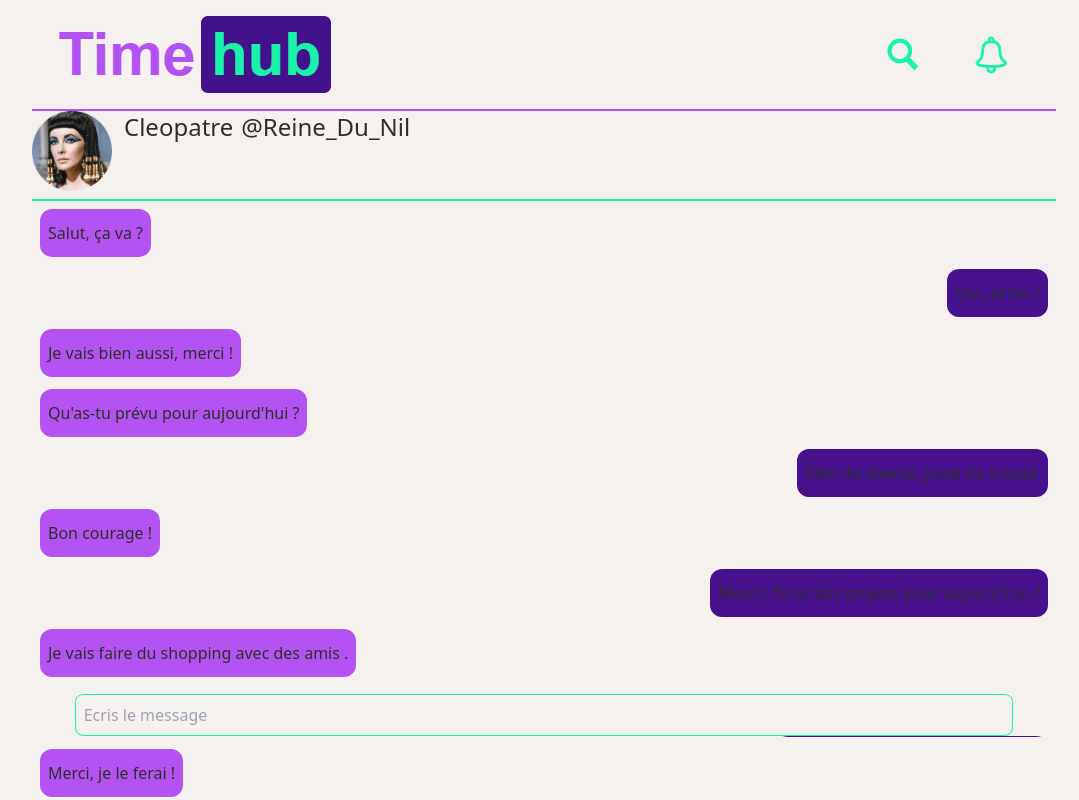
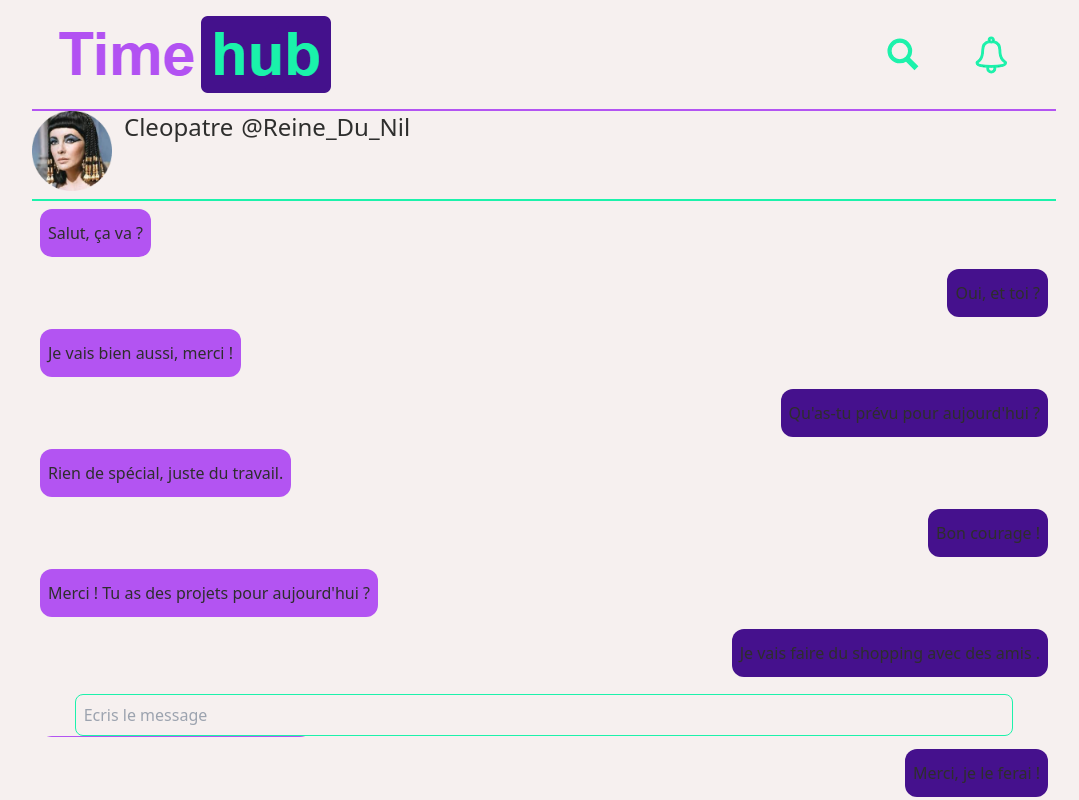
Before and after one commit to DavidDcl/TimeHub-Project, a React (Vite) app in the folder frontend/: page /chatpage/1 in a window 1280 px wide. Shown: the top 800 px of the page, without its empty margins (96-1175 px from the left). Built offline with nearby package versions, Linux system fonts and the light colour scheme.

Commit message:
nav && routes

```diff
--- a/frontend/index.html
+++ b/frontend/index.html
@@ -2,7 +2,7 @@
 <html lang="en">
   <head>
     <meta charset="UTF-8" />
-    <link />
+    <link rel="icon" type="image/svg+xml" href="public/logonavxl.svg" />
     <meta name="viewport" content="width=device-width, initial-scale=1.0" />
     <title>TimeHub</title>
   </head>
--- a/frontend/src/App.jsx
+++ b/frontend/src/App.jsx
@@ -7,19 +7,21 @@
 import ChatPageId from "./pages/ChatPageId";
 import ProfilePage from "./pages/ProfilePage";
 import SearchPage from "./pages/SearchPage";
+import { useState } from "react";
 
 const App = () => {
+  const [ok, setOK] = useState(false);
   return (
     <>
       <BrowserRouter>
         <div className="md:flex md:flex-col">
-          <NavBar />
+          <NavBar setOk={setOK} ok={ok} />
           <main className="md:flex md:justify-center mb-[5rem] md:mb-0">
             <div className="md:max-w-5xl md:w-full">
               <Routes>
-                <Route path="/" element={<Home />} />
+                <Route path="/" element={<Home setOk={setOK} ok={ok} />} />
                 <Route path="/chatpage" element={<ChatPage />} />
-                <Route path="/chatpage/:id" element={<ChatPageId />} />
+                <Route path="/chatpage/1" element={<ChatPageId />} />
                 <Route path="/profile/:id" element={<ProfilePage />} />
                 <Route path="/search" element={<SearchPage />} />
               </Routes>
--- a/frontend/src/components/ConversationList.jsx
+++ b/frontend/src/components/ConversationList.jsx
@@ -1,13 +1,7 @@
-import profileP from "../../public/1.png"
-
-import profile2 from "../../public/2.png"
+import profile2 from "../../public/2.png";
+import { Link } from "react-router-dom";
 const ConversationList = () => {
   const conversations = [
-    {
-      utilisateur: "Utilisateur1",
-      message: "Salut, ça va ?",
-      img: profileP,
-    },
     {
       utilisateur: "Utilisateur2",
       message: "Oui, et toi ?",
@@ -33,7 +27,7 @@
       message: "Bon courage !",
       img: "/7.png",
     },
-  ]
+  ];
 
   return (
     <div className="flex flex-col">
@@ -46,10 +40,11 @@
       </div>
       <div className="">
         {conversations.map((conversation, index) => (
-          <div
-            key={index}
-            className="rounded-[1rem] p-2 mb-4 border-2 border-neutral mx-3"
-          >
+          <div key={index}>
+            {index === 0 ? (
+              <div>
+                <Link to="/chatpage/1">
+                  <div className="rounded-[1rem] p-2 mb-4 border-2 border-neutral mx-3">
                     <div className="flex items-center mb-2">
                       <img
                         className="w-12 h-12 rounded-full border-2 border-primary"
@@ -60,12 +55,32 @@
                         {conversation.utilisateur}
                       </p>
                     </div>
+
                     <p>{conversation.message}</p>
+                  </div>
+                </Link>
+              </div>
+            ) : (
+              <div className="rounded-[1rem] p-2 mb-4 border-2 border-neutral mx-3">
+                <div className="flex items-center mb-2">
+                  <img
+                    className="w-12 h-12 rounded-full border-2 border-primary"
+                    src={conversation.img}
+                    alt="user-profile"
+                  />
+                  <p className="dark:text-secondary font-semibold ml-2">
+                    {conversation.utilisateur}
+                  </p>
+                </div>
+
+                <p>{conversation.message}</p>
+              </div>
+            )}
           </div>
         ))}
       </div>
     </div>
-  )
-}
+  );
+};
 
-export default ConversationList
+export default ConversationList;
--- a/frontend/src/components/NavBar.jsx
+++ b/frontend/src/components/NavBar.jsx
@@ -3,7 +3,7 @@
 import pp from "../../public/1.png";
 import logo from "../assets/logo.png";
 
-const NavBar = () => {
+const NavBar = ({ ok }) => {
   return (
     <div className="md:flex md:justify-center">
       <div
@@ -47,6 +47,8 @@
         id="nav tel"
         className="flex items-center justify-between border-b-2 border-primary p-3 md:hidden"
       >
+        {ok && (
+          <Link to="/profile/1" className="flex items-center gap-4">
             <div id="pp" className="flex flex-initial">
               <img
                 src={pp}
@@ -54,6 +56,8 @@
                 className="w-16 border-2 border-primary rounded-full"
               />
             </div>
+          </Link>
+        )}
         <div id="logo" className="ml-6 relative rounded-lg overflow-hidden">
           <Link to="/">
             <div className="absolute inset-0 border-gradient-animation"></div>
--- a/frontend/src/pages/ChatPageId.jsx
+++ b/frontend/src/pages/ChatPageId.jsx
@@ -6,66 +6,66 @@
     { id: 2, message: "Oui, et toi ?" },
     { id: 3, message: "Je vais bien aussi, merci !" },
     {
-      id: 3,
+      id: 4,
       message: "Qu'as-tu prévu pour aujourd'hui ?",
     },
     {
-      id: 4,
+      id: 5,
       message: "Rien de spécial, juste du travail.",
     },
-    { id: 5, message: "Bon courage !" },
+    { id: 6, message: "Bon courage !" },
     {
-      id: 6,
+      id: 7,
       message: "Merci ! Tu as des projets pour aujourd'hui ?",
     },
     {
-      id: 7,
+      id: 8,
       message: "Je vais faire du shopping avec des amis  .",
     },
     {
-      id: 8,
+      id: 9,
       message: "Ça semble amusant ! Profite bien !",
     },
-    { id: 9, message: "Merci, je le ferai !" },
+    { id: 10, message: "Merci, je le ferai !" },
     {
-      id: 10,
+      id: 11,
       message: "Tu as vu le dernier film qui est sorti ?",
     },
     {
-      id: 11,
+      id: 12,
       message: "Non, pas encore. Tu me le recommandes ?",
     },
     {
-      id: 12,
+      id: 13,
       message: "Oui, c'était génial ! Je te le recommande.",
     },
     {
-      id: 13,
+      id: 14,
       message: "Super, je vais le regarder alors.",
     },
     {
-      id: 14,
+      id: 15,
       message: "Tu me diras ce que tu en penses !",
     },
     {
-      id: 15,
+      id: 16,
       message: "Bien sûr, je te ferai un retour.",
     },
     {
-      id: 16,
+      id: 17,
       message: "Merci, j'attends avec impatience !",
     },
-    { id: 17, message: "De rien, c'est avec plaisir !" },
+    { id: 18, message: "De rien, c'est avec plaisir !" },
     {
-      id: 18,
+      id: 19,
       message: "Au fait, as-tu des plans pour le week-end ?",
     },
     {
-      id: 19,
+      id: 20,
       message: "Oui, je vais rendre visite à ma famille.",
     },
     {
-      id: 20,
+      id: 21,
       message: "C'est génial ! Profite de ce moment.",
     },
   ];
--- a/frontend/src/pages/Home.jsx
+++ b/frontend/src/pages/Home.jsx
@@ -1,53 +1,54 @@
-import { useEffect, useState } from "react"
-import Post from "../components/Post"
-import FriendsList from "../components/FriendList"
-import SideBar from "./../components/SideBar"
+import { useEffect, useState } from "react";
+import Post from "../components/Post";
+import FriendsList from "../components/FriendList";
+import SideBar from "./../components/SideBar";
 
-const Home = () => {
-  const [modal, setModal] = useState(true)
-  const [posts, setPosts] = useState(null)
-  const [refresh, setRefresh] = useState(false)
-  const [content, setContent] = useState("")
-  const [active, setActive] = useState(false)
+const Home = ({ setOk }) => {
+  const [modal, setModal] = useState(true);
+  const [posts, setPosts] = useState(null);
+  const [refresh, setRefresh] = useState(false);
+  const [content, setContent] = useState("");
+  const [active, setActive] = useState(false);
 
   useEffect(() => {
-    fetchData()
-  }, [refresh, posts])
+    fetchData();
+  }, [refresh, posts]);
 
   useEffect(() => {
-    const storageModal = localStorage.getItem("modalState")
+    const storageModal = localStorage.getItem("modalState");
     if (storageModal === "false") {
-      setModal(false)
+      setModal(false);
     }
-  }, [])
+  }, []);
 
   const handleConnexion = () => {
-    setModal(false)
-    localStorage.setItem("modalState", "false")
-    setActive(!active)
-  }
+    setModal(false);
+    localStorage.setItem("modalState", "false");
+    setActive(!active);
+    setOk(true);
+  };
 
   const fetchData = async () => {
     await fetch("http://localhost:8000/api/posts")
       .then((res) => res.json())
-      .then((data) => setPosts(data))
-  }
+      .then((data) => setPosts(data));
+  };
 
   const handleSubmit = async (e) => {
     if (content) {
-      e.preventDefault()
+      e.preventDefault();
       const requestOptions = {
         method: "POST",
         headers: { "Content-Type": "application/json" },
         body: JSON.stringify({ content: `${content}` }),
-      }
-      fetch(`http://localhost:8000/api/posts`, requestOptions)
-      setContent("")
-      setRefresh(!refresh)
+      };
+      fetch(`http://localhost:8000/api/posts`, requestOptions);
+      setContent("");
+      setRefresh(!refresh);
     } else {
-      e.preventDefault()
+      e.preventDefault();
     }
-  }
+  };
 
   return (
     <div className="mt-4">
@@ -168,7 +169,7 @@
         </>
       )}
     </div>
-  )
-}
+  );
+};
 
-export default Home
+export default Home;
```
Also changed, not shown: frontend/public/logonav lg.svg (added), frontend/public/logonavxl.svg (added). Lines whose indentation alone changed are shown as unchanged.
